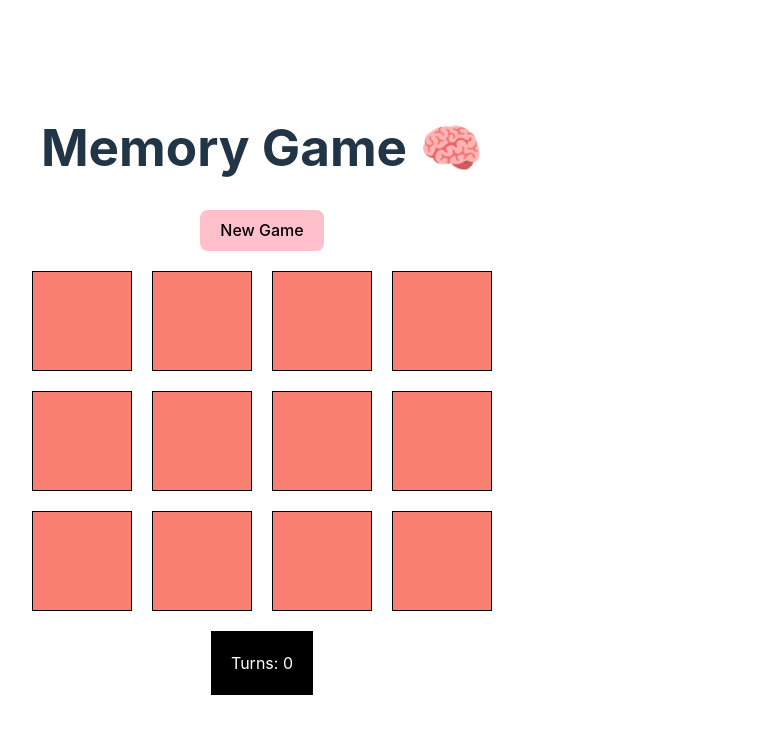
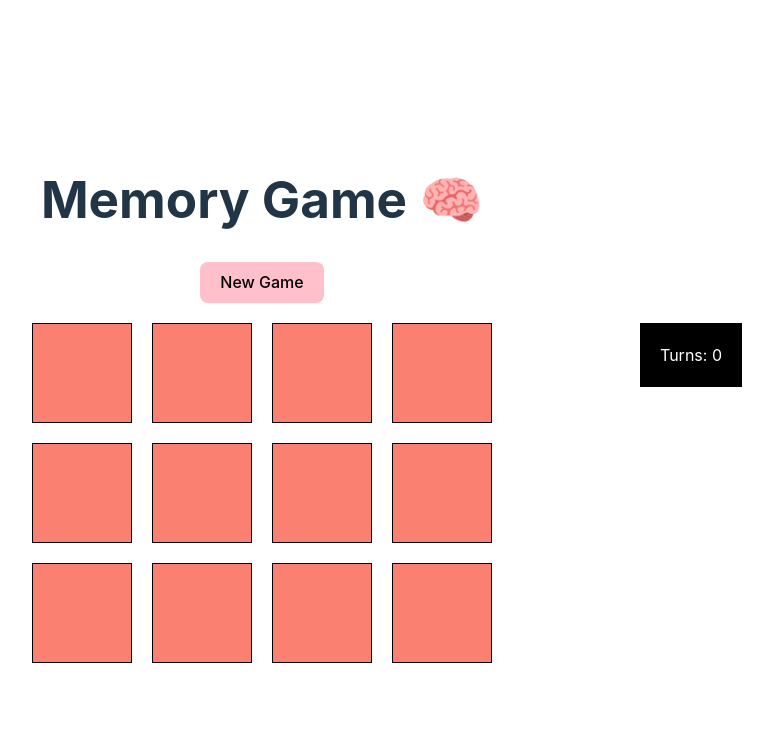
Before and after one commit to justinbansal/react, a React (Vite) app: page / in a window 1280 px wide. Shown: the top 734 px of the page, without its empty margins (378-1151 px from the left). Built offline with nearby package versions, Linux system fonts and the light colour scheme.

Commit message:
Updating page structure

```diff
--- a/src/App.css
+++ b/src/App.css
@@ -1,9 +1,28 @@
 #root {
-  max-width: 1280px;
+  width: 100%;
   margin: 0 auto;
   padding: 2rem;
   text-align: center;
   position: relative;
+}
+
+main {
+  display: flex;
+
+  @media  screen and (max-width: 768px) {
+    flex-direction: column;
+    gap: 20px;
+  }
+}
+
+aside,
+.wrapper {
+  flex: 1;
+}
+
+.wrapper {
+  display: flex;
+  justify-content: center;
 }
 
 .board {
@@ -12,6 +31,7 @@
   flex-wrap: wrap;
   justify-content: center;
   gap: 20px;
+  flex: 2;
 }
 
 .card {
@@ -68,7 +88,7 @@
 }
 
 .turns-wrapper {
-  margin: 20px auto;
+  align-self: flex-start;
   background-color: black;
   color: white;
   padding: 20px;
@@ -84,6 +104,7 @@
   border: 1px solid black;
   padding: 20px;
   display: flex;
+  flex-direction: column;
   gap: 20px;
   justify-content: center;
   align-items: center;
@@ -121,3 +142,7 @@
   padding: 0;
   list-style: none;
 }
+
+.scoreboard h2 {
+  margin-top: 0;
+}
--- a/src/App.tsx
+++ b/src/App.tsx
@@ -1,12 +1,13 @@
 import { useState, useEffect } from 'react'
 import './App.css'
 
+import Header from './Header';
 import NewGame from './NewGame';
+import Turns from './Turns';
 import Board from './Board';
 import Card from './Card';
-import Turns from './Turns';
+import Sidebar from './Sidebar';
 import Popup from './Popup';
-import Scoreboard from './Scoreboard';
 
 const defaultItems = [
   {
@@ -187,16 +188,20 @@ function App() {
 
   return (
     <>
-      <div>
-        <h1>Memory Game 🧠</h1>
+      <Header title="Memory Game 🧠" />
+      <NewGame handleNewGameClick={handleNewGameClick} />
+      <main>
+        <Sidebar
+            scores={scores}
+          />
+        <Board cardsList={cardsList} />
+        <div className="wrapper">
+          <Turns count={turnsCount} />
+        </div>
+      </main>
+      <Popup showPopup={showPopup}>
         <NewGame handleNewGameClick={handleNewGameClick} />
-        <Board cardsList={cardsList}/>
-        <Turns count={turnsCount} />
-        <Scoreboard scores={scores}/>
-        <Popup showPopup={showPopup}>
-          <NewGame handleNewGameClick={handleNewGameClick} />
-        </Popup>
-      </div>
+      </Popup>
     </>
   )
 }
--- /dev/null
+++ b/src/Header.tsx
@@ -0,0 +1,9 @@
+function Header(props) {
+  return (
+    <header>
+      <h1>{props.title}</h1>
+    </header>
+  )
+}
+
+export default Header;
--- a/src/Scoreboard.tsx
+++ b/src/Scoreboard.tsx
@@ -3,12 +3,12 @@ function Scoreboard({scores}) {
   const scoresList = scores.map((score: number, index: number) => <li key={index}>{score}</li>)
   return (
     <>
-      <aside className="scoreboard">
+      <div className="scoreboard">
         <h2>Your Past Scores</h2>
         <ul>
           {scoresList}
         </ul>
-      </aside>
+      </div>
     </>
   )
 }
--- /dev/null
+++ b/src/Sidebar.tsx
@@ -0,0 +1,11 @@
+import Scoreboard from './Scoreboard';
+
+function Sidebar({scores}) {
+  return (
+    <aside>
+      <Scoreboard scores={scores} />
+    </aside>
+  )
+}
+
+export default Sidebar;
```
